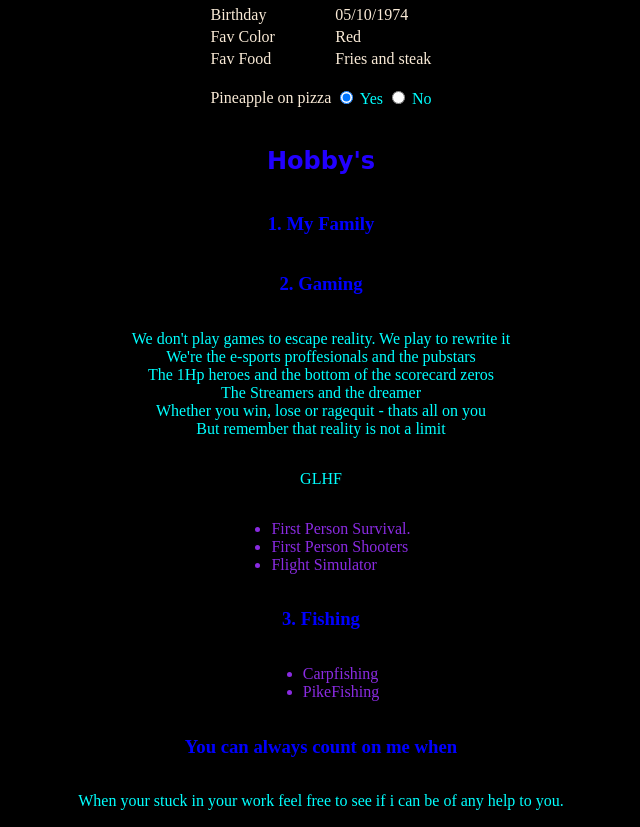
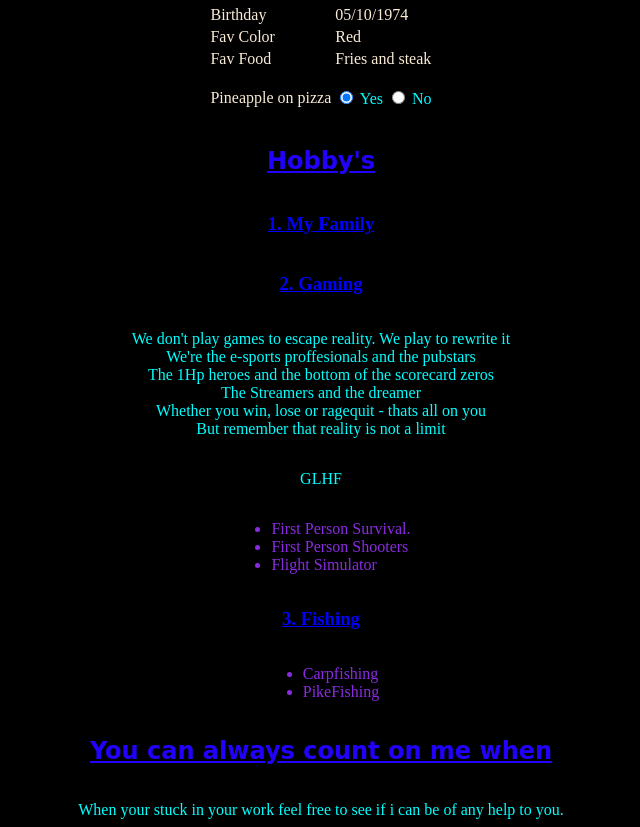
Before and after one commit to DeRooDirk/Markdown-to-HTML-and-CSS, a plain HTML site: page index.html in a window 1280 px wide. Shown: the part 553-1380 px from the top of the page, without its empty margins (319-959 px from the left). Drawn offline with Linux system fonts and the light colour scheme; a web font is replaced by a local one.

Commit message:
update headers
chenged size header

```diff
--- a/index.html
+++ b/index.html
@@ -70,7 +70,7 @@
     <li>Carpfishing</li>
     <li>PikeFishing</li>
   </ul>
-  <h3>You can always count on me when</h3>
+  <h2>You can always count on me when</h2>
   <p>When your stuck in your work feel free to see if i can be of any help to you.</p>
   <p>If i can't help you remember</p>
   <p>In 1972, a crack commando unit was sent to prison
--- a/style.css
+++ b/style.css
@@ -13,10 +13,12 @@ h1{
 h2{
     color:rgb(34, 0, 255);
     font-family: 'Sansita Swashed', cursive;
+    text-decoration: underline;
 
 }
 h3{
     color: rgb(0, 0, 255);
+    text-decoration: underline;
 }
 h4{
     text-align: center;
```
